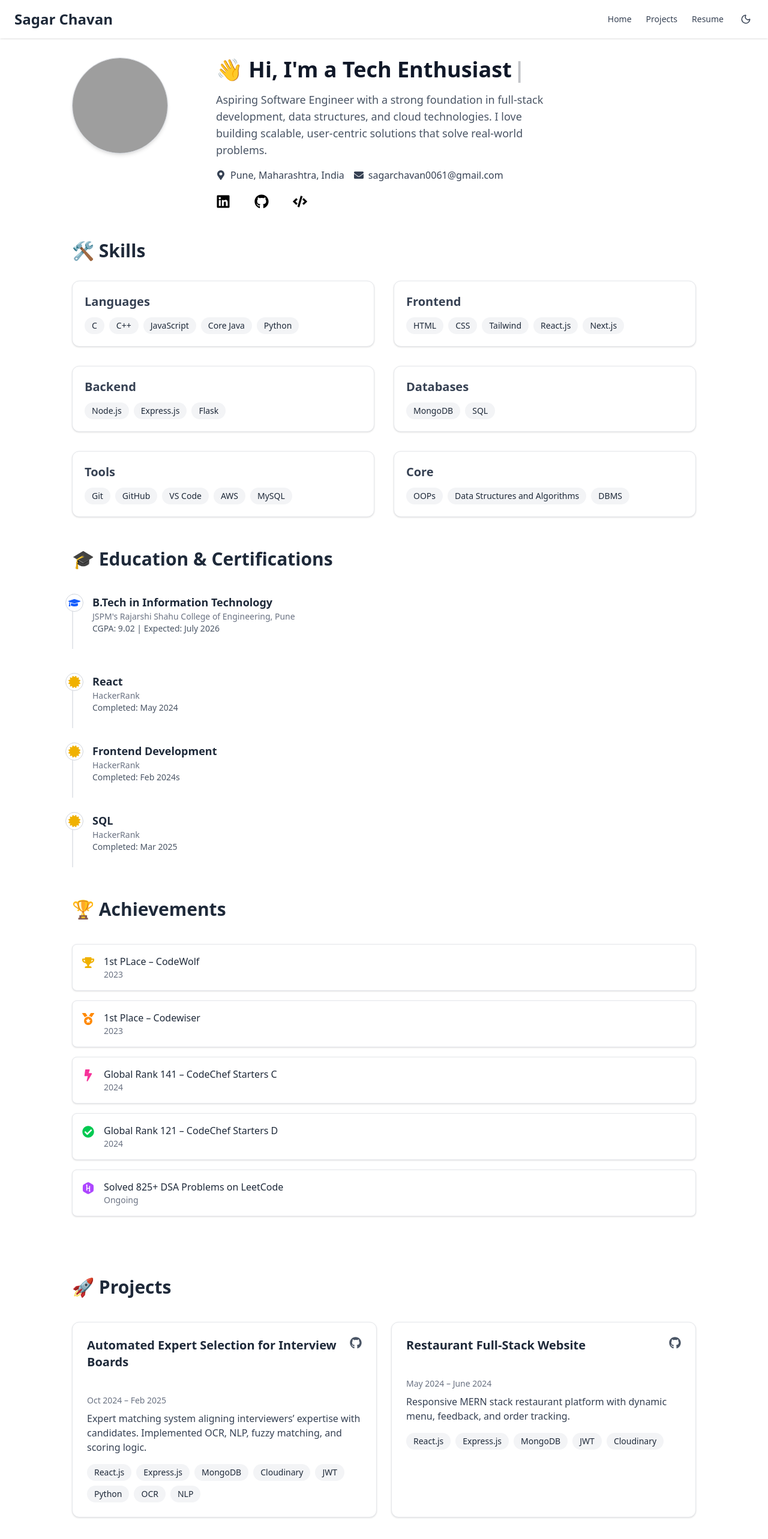
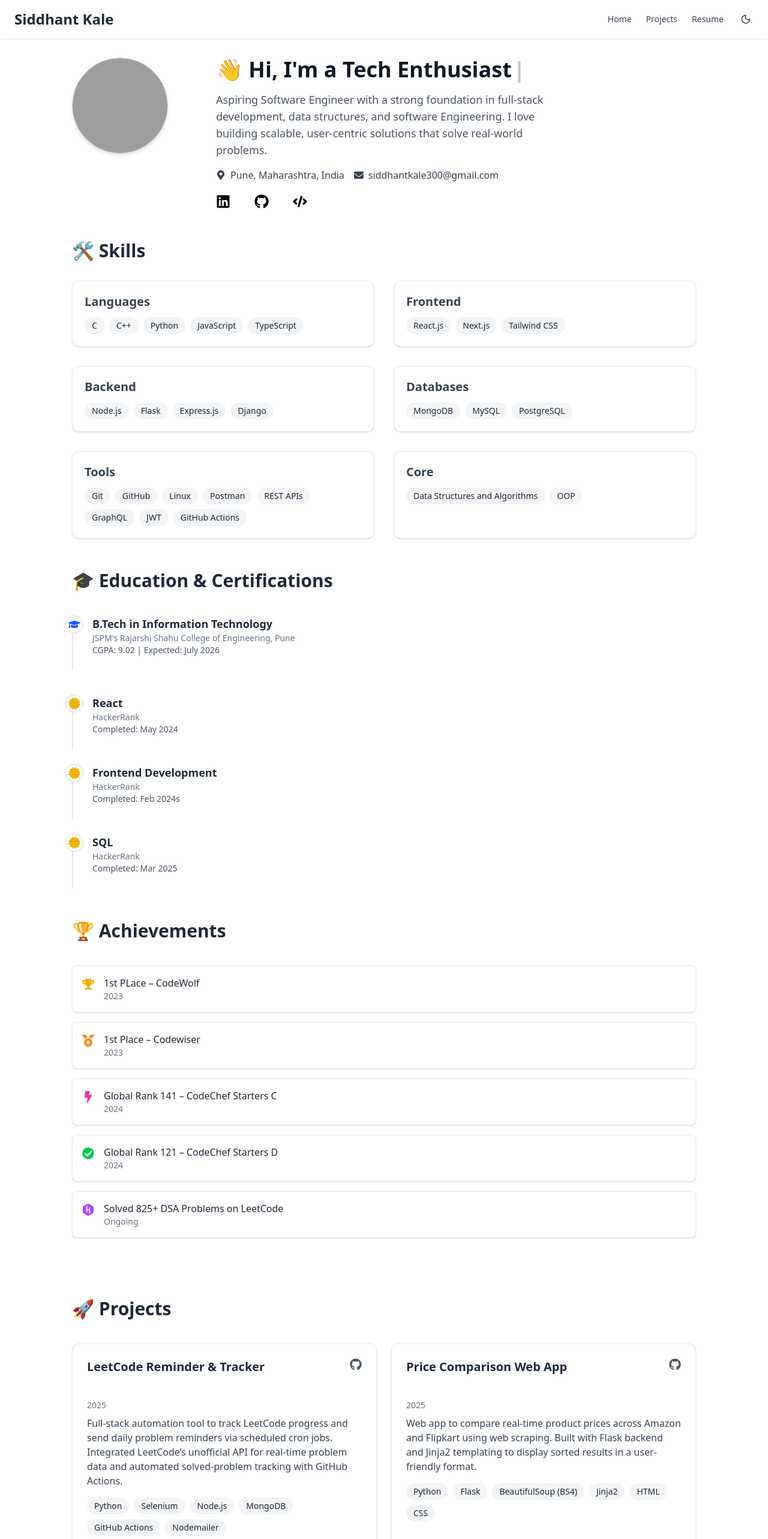
Before and after one commit to siddhantkale/Portfolio, a Next.js app in the folder my-app/: page / in a window 1280 px wide. Shown: the top 2566 px of the page at 60% size. Built offline with nearby package versions, Linux system fonts and the light colour scheme; grey boxes are pictures that could not be loaded.

Commit message:
minor fix2

```diff
--- a/my-app/src/components/Navbar.tsx
+++ b/my-app/src/components/Navbar.tsx
@@ -8,7 +8,7 @@ export default function Navbar() {
   return (
     <nav className="bg-white dark:bg-gray-900 shadow px-6 py-4 flex justify-between items-center sticky top-0 z-50">
       <div className="text-2xl font-semibold text-gray-800 dark:text-white">
-        Sagar Chavan
+        Siddhant Kale
       </div>
       <div className="flex items-center gap-6 text-sm font-medium text-gray-700 dark:text-gray-200">
         <Link href="/" className="hover:underline">Home</Link>
--- a/my-app/src/components/Projects.tsx
+++ b/my-app/src/components/Projects.tsx
@@ -5,30 +5,23 @@ import { FaGithub } from 'react-icons/fa';
 
 const projects = [
   {
-    title: 'Automated Expert Selection for Interview Boards',
-    duration: 'Oct 2024 – Feb 2025',
+    title: 'LeetCode Reminder & Tracker',
+    duration: '2025',
     description:
-      'Expert matching system aligning interviewers’ expertise with candidates. Implemented OCR, NLP, fuzzy matching, and scoring logic.',
-    tech: ['React.js', 'Express.js', 'MongoDB', 'Cloudinary', 'JWT', 'Python', 'OCR', 'NLP'],
-    link: 'https://github.com/Sagarr2004/Capstone',
+      'Full-stack automation tool to track LeetCode progress and send daily problem reminders via scheduled cron jobs. Integrated LeetCode’s unofficial API for real-time problem data and automated solved-problem tracking with GitHub Actions.',
+    tech: ['Python', 'Selenium', 'Node.js', 'MongoDB', 'GitHub Actions', 'Nodemailer'],
+    link: 'https://github.com/siddhantkale/LeetCodeReminder',
   },
   {
-    title: 'Restaurant Full-Stack Website',
-    duration: 'May 2024 – June 2024',
+    title: 'Price Comparison Web App',
+    duration: '2025',
     description:
-      'Responsive MERN stack restaurant platform with dynamic menu, feedback, and order tracking.',
-    tech: ['React.js', 'Express.js', 'MongoDB', 'JWT', 'Cloudinary'],
-    link: 'https://github.com/Sagarr2004/Restaurant',
-  },
-  {
-    title: 'Jagruti – Child Rights Awareness Platform',
-    duration: 'Jan 2024 – May 2024',
-    description:
-      'Interactive platform to promote legal literacy through gamified quizzes and informative content.',
-    tech: ['HTML', 'CSS', 'JavaScript', 'MongoDB'],
-    link: 'https://github.com/SnehalShete37/JAGRUTI',
+      'Web app to compare real-time product prices across Amazon and Flipkart using web scraping. Built with Flask backend and Jinja2 templating to display sorted results in a user-friendly format.',
+    tech: ['Python', 'Flask', 'BeautifulSoup (BS4)', 'Jinja2', 'HTML', 'CSS'],
+    link: 'https://github.com/siddhantkale/scrapeit',
   },
 ];
+
 
 export default function Projects() {
   return (
--- a/my-app/src/components/Skills.tsx
+++ b/my-app/src/components/Skills.tsx
@@ -3,13 +3,14 @@
 import { motion } from 'framer-motion';
 
 const skills: Record<string, string[]> = {
-  Languages: ['C', 'C++', 'JavaScript', 'Core Java', 'Python'],
-  Frontend: ['HTML', 'CSS', 'Tailwind', 'React.js', 'Next.js'],
-  Backend: ['Node.js', 'Express.js','Flask'],
-  Databases: ['MongoDB', 'SQL'],
-  Tools: ['Git', 'GitHub', 'VS Code', 'AWS', 'MySQL'],
-  Core: ['OOPs', 'Data Structures and Algorithms', 'DBMS'],
+  Languages: ['C', 'C++', 'Python', 'JavaScript', 'TypeScript'],
+  Frontend: ['React.js', 'Next.js', 'Tailwind CSS'],
+  Backend: ['Node.js', 'Flask', 'Express.js', 'Django'],
+  Databases: ['MongoDB', 'MySQL', 'PostgreSQL'],
+  Tools: ['Git', 'GitHub', 'Linux', 'Postman', 'REST APIs', 'GraphQL', 'JWT', 'GitHub Actions'],
+  Core: ['Data Structures and Algorithms', 'OOP'],
 };
+
 
 export default function Skills() {
   return (
--- a/my-app/src/pages/index.tsx
+++ b/my-app/src/pages/index.tsx
@@ -20,7 +20,7 @@ export default function Home() {
         <div className="w-40 h-40 relative">
           <Image
             src="/profile.jpeg"
-            alt="Sagar Chavan"
+            alt="Siddhant Kale"
             fill
             className="rounded-full object-cover shadow-md border border-gray-300 dark:border-gray-700"
             priority
@@ -32,7 +32,7 @@ export default function Home() {
             <span className="text-white-600">
               <Typewriter
                 words={[
-                  "I'm Sagar Chavan",
+                  "I'm Siddhant Kale",
                   "I'm a Tech Enthusiast",
                   "I'm a Software Developer",
                   "I'm a Full-Stack Developer",
@@ -49,7 +49,7 @@ export default function Home() {
           </h1>
           <p className="text-lg text-gray-600 dark:text-gray-300 max-w-xl">
             Aspiring Software Engineer with a strong foundation in full-stack
-            development, data structures, and cloud technologies. I love
+            development, data structures, and software Engineering. I love
             building scalable, user-centric solutions that solve real-world
             problems.
           </p>
@@ -62,10 +62,10 @@ export default function Home() {
             <div className="flex items-center gap-2">
               <FaEnvelope className="w-4 h-4" />
               <a
-                href="mailto:sagarchavan0061@gmail.com"
+                href="mailto:siddhantkale300@gmail.com"
                 className="hover:underline"
               >
-                sagarchavan0061@gmail.com
+                siddhantkale300@gmail.com
               </a>
             </div>
           </div>
@@ -73,7 +73,7 @@ export default function Home() {
           <div className="flex justify-center sm:justify-start gap-10 pt-1">
             <div className="relative group">
               <a
-                href="https://linkedin.com/in/sagar-chavan-65b276257/"
+                href="https://www.linkedin.com/in/siddhant-kale-4b519428a/"
                 target="_blank"
                 rel="noopener noreferrer"
               >
@@ -85,7 +85,7 @@ export default function Home() {
             </div>
             <div className="relative group">
               <a
-                href="https://github.com/Sagarr2004"
+                href="https://github.com/siddhantkale"
                 target="_blank"
                 rel="noopener noreferrer"
               >
@@ -97,7 +97,7 @@ export default function Home() {
             </div>
             <div className="relative group">
               <a
-                href="https://leetcode.com/u/sagarchavan121/"
+                href="https://leetcode.com/u/sid-x-29/"
                 target="_blank"
                 rel="noopener noreferrer"
               >
```
